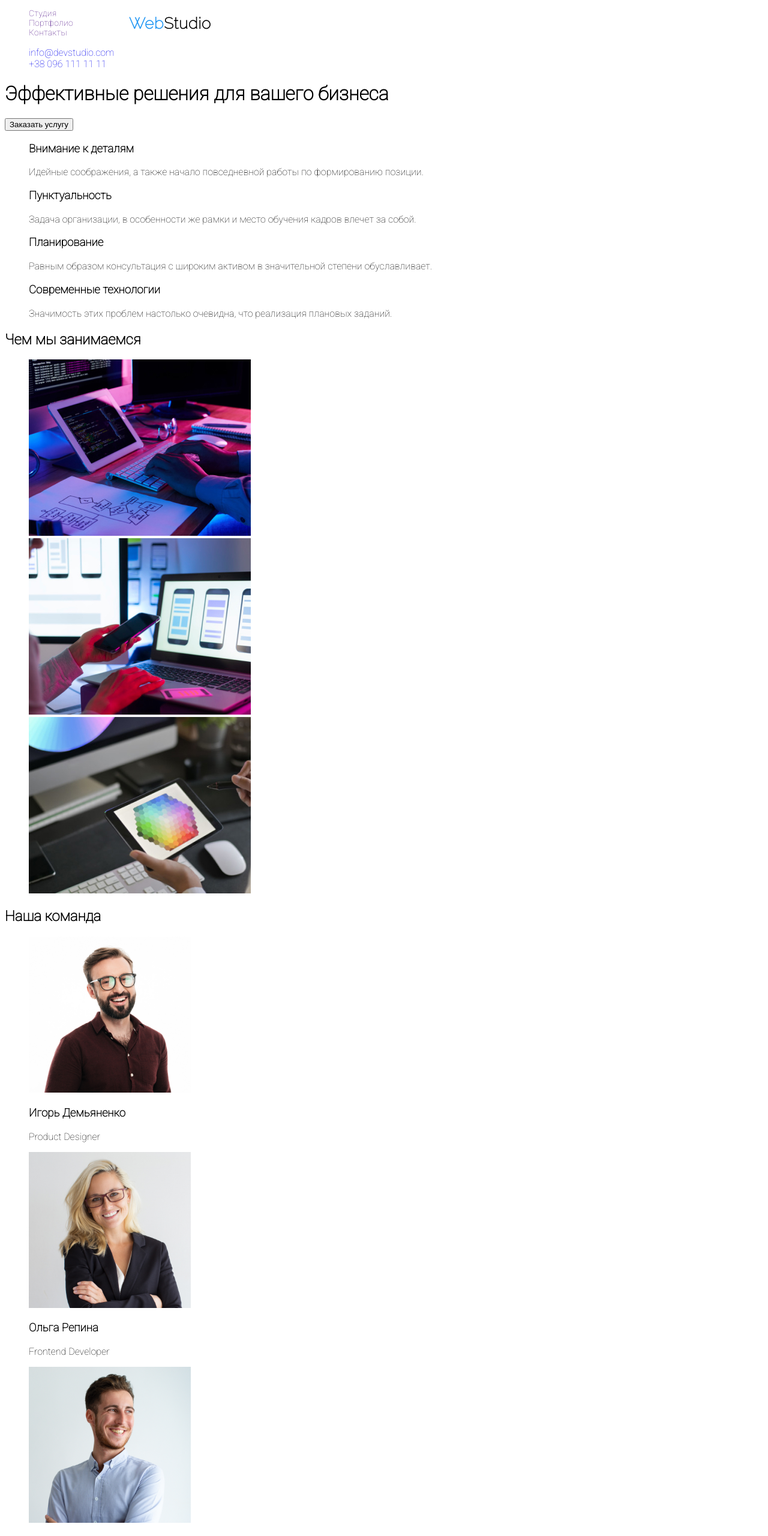
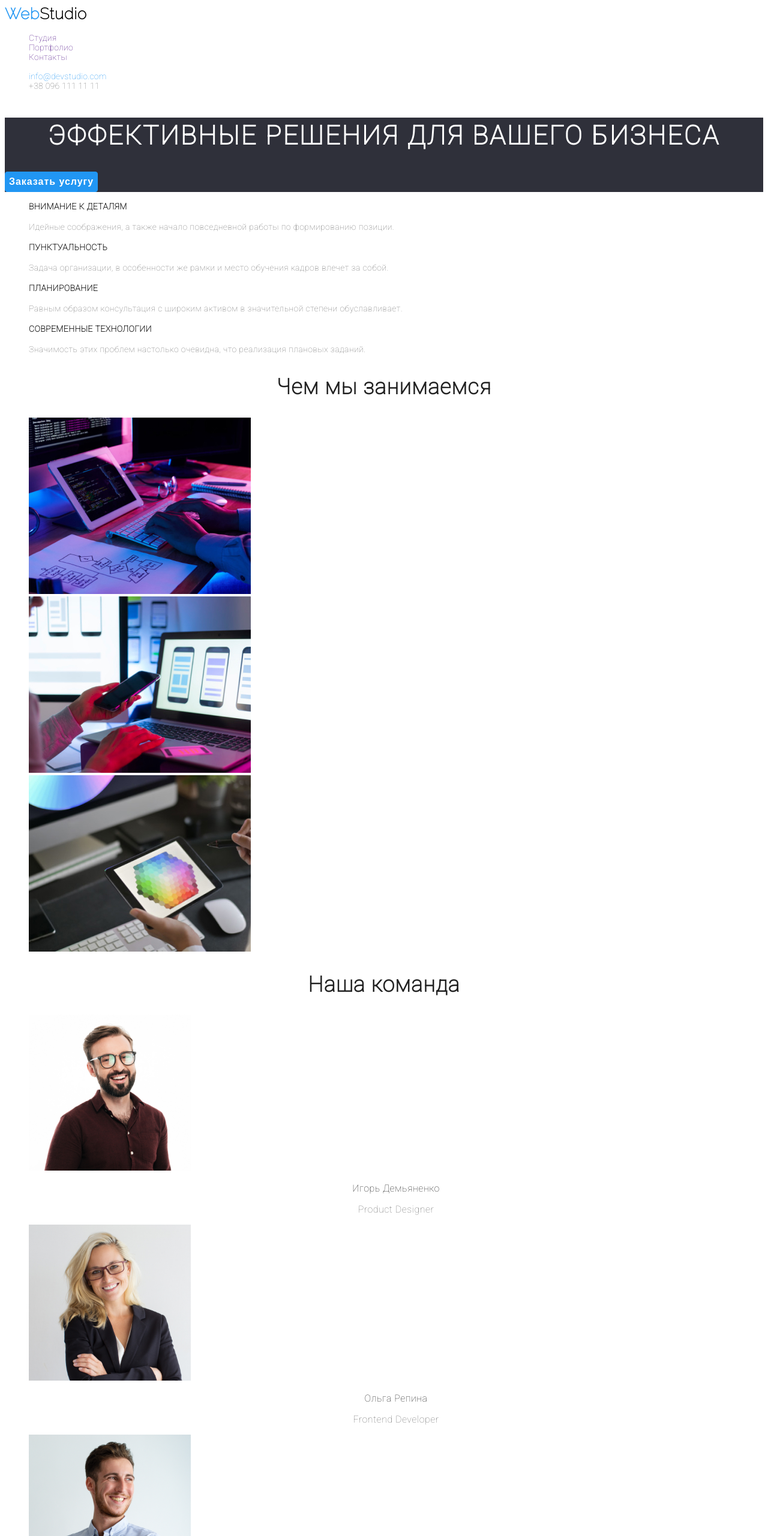
Before and after one commit to Shellma2011/goit-markup-hw-02, a plain HTML site: page index.html in a window 1280 px wide. Shown: the top 2560 px of the page at 60% size. Drawn offline with Linux system fonts and the light colour scheme.

Commit message:
ДЗ #2 19.05.21 01:15
базовая стилизация страницы. присвоение классов. необходимы правки ошибок

```diff
--- a/CSS/style.css
+++ b/CSS/style.css
@@ -1,9 +1,6 @@
 :root {
-  --logo-link-web-color: #2196F3;
+  --logo-link-web-color: #2196f3;
   --logo-link-studio-color: #000000;
-
-;
-
 }
 
 body {
@@ -18,44 +15,208 @@ a {
   text-decoration: none;
 }
 
-/* НАВИГАЦИЯ ПО САЙТУ */
+.div-list {
+  text-decoration: none;
+}
+
+header {
+  display: flow-root;
+}
+
+/* ВЕРХНЯЯ ЛИНИЯ */
 
 /* logo-WebStudio */
 .logo-WebStudio {
-  font-family: 'Raleway', sans-serif;
-  position: absolute;
-  width: 145px;
-  height: 31px;
-  left: 215px;
-  top: 24px;
+  font-family: "Raleway", sans-serif;
+  font-size: 26px;
+  font-weight: 700;
   font-style: normal;
-  font-weight: bold;
-  font-size: 26px;
   line-height: 31px;
   letter-spacing: 0.03em;
 }
 
-.logo-link-web{
+.logo-link-web {
   color: var(--logo-link-web-color);
 }
 
-.logo-link-studio{
+.logo-link-studio {
   color: var(--logo-link-studio-color);
 }
 
-.div-list {
-  text-decoration: none;
-}
-
-.div-list-navigation {
-  color: #212121;
-  padding: 68px, 16px; 679px; 32px;
+.div-list-navigation li {
+  font-family: Roboto;
   font-style: normal;
   font-weight: 500;
   font-size: 14px;
   line-height: 16px;
   letter-spacing: 0.02em;
-  }
+  color: #212121;
+}
 
-.div-list-contacts {
+.div-list-navigation-item {
 }
+
+.div-list-contacts li {
+  font-style: normal;
+  font-weight: 500;
+  font-size: 14px;
+  line-height: 16px;
+  letter-spacing: 0.02em;
+}
+
+.div-list-contacts-mail {
+  color: #2196f3;
+}
+
+.div-list-contacts-tel {
+  color: #757575;
+}
+
+/* ШАПКА */
+
+.div-hero {
+  background-color: #2f303a;
+}
+.div-hero-tagline {
+  font-style: normal;
+  font-weight: 900;
+  font-size: 44px;
+  line-height: 60px;
+  text-align: center;
+  letter-spacing: 0.06em;
+  text-transform: uppercase;
+  color: #ffffff;
+}
+
+.div-hero-button {
+  padding: 200px, 50px, 430px, 700px;
+  border: 1px solid var(--logo-link-web-color);
+  background-color: var(--logo-link-web-color);
+  border-radius: 4px;
+}
+.div-hero-text {
+  padding: 136px, 30px, 440px, 732px;
+  font-weight: 700;
+  font-style: normal;
+  font-weight: bold;
+  font-size: 16px;
+  line-height: 30px;
+  display: flex;
+  align-items: center;
+  text-align: center;
+  letter-spacing: 0.06em;
+  color: #ffffff;
+}
+
+/* ОСОБЕННОСТИ */
+
+.section-features {
+}
+
+.section-features-list {
+}
+
+.features-list {
+}
+
+.features-title {
+  font-weight: 700;
+  font-style: normal;
+  font-size: 14px;
+  line-height: 16px;
+  letter-spacing: 0.03em;
+  text-transform: uppercase;
+  color: #212121;
+}
+
+.features-discription {
+  font-weight: 400;
+  font-style: normal;
+  font-size: 14px;
+  line-height: 24px;
+  letter-spacing: 0.03em;
+  color: #757575;
+}
+
+.section-heading {
+  font-style: normal;
+  font-weight: 700;
+  font-size: 36px;
+  line-height: 42px;
+  text-align: center;
+  letter-spacing: 0.03em;
+  color: #212121;
+}
+
+/* ЧЕМ МЫ ЗАНИМАЕМСЯ */
+
+.photo-box {
+}
+
+.photo-title {
+}
+
+.photo-title-size {
+}
+
+/* НАША КОМАНДА */
+
+.section-team {
+}
+
+.team-list {
+}
+
+.team-photo {
+}
+
+.team-name {
+  font-style: normal;
+  font-weight: 500;
+  font-size: 16px;
+  line-height: 19px;
+  text-align: center;
+  letter-spacing: 0.03em;
+  color: #212121;
+}
+
+.team-position {
+  font-style: normal;
+  font-weight: 400;
+  font-size: 16px;
+  line-height: 19px;
+  text-align: center;
+  letter-spacing: 0.03em;
+  color: #757575;
+}
+
+/* ПОДВАЛ */
+
+.footer-contacts-list {
+  background-color: #2f303a;
+}
+
+.footer-contacts-address {
+  font-style: normal;
+  font-weight: 400;
+  font-size: 14px;
+  line-height: 24px;
+  letter-spacing: 0.03em;
+  color: #ffffff;
+}
+
+.contacts-title {
+  font-family: Roboto;
+  font-style: normal;
+  font-weight: normal;
+  font-size: 14px;
+  line-height: 24px;
+  letter-spacing: 0.03em;
+  color: #ffffff;
+}
+
+.contacts-title-mail {
+}
+
+.contacts-title-tel {
+}
--- a/index.html
+++ b/index.html
@@ -1,5 +1,6 @@
 <!DOCTYPE html>
 <html lang="ru">
+
 <head>
     <meta charset="UTF-8">
     <meta http-equiv="X-UA-Compatible" content="IE=edge">
@@ -10,21 +11,23 @@
         rel="stylesheet">
     <link rel="stylesheet" href="./CSS/style.css">
 </head>
+
 <body>
 
     <!-- Верхняя линия -->
     <header>
         <nav class="div-list">
-                <a href="" class="logo-WebStudio"><span class="logo-link-web">Web</span><span class="logo-link-studio">Studio</span></a>
+            <a href="" class="logo-WebStudio"><span class="logo-link-web">Web</span><span
+                    class="logo-link-studio">Studio</span></a>
             <ul class="div-list-navigation">
-                    <li><a href="">Студия</a></li>
-                    <li><a href="">Портфолио</a></li>
-                    <li><a href="">Контакты</a></li>
+                <li class="div-list-navigation-item"><a href=""><span>Студия</span></a></li>
+                <li class="div-list-navigation-item"><a href=""><span>Портфолио</span></a></li>
+                <li class="div-list-navigation-item"><a href=""><span>Контакты</span></a></li>
             </ul>
         </nav>
         <ul class="div-list-contacts">
-                    <li><a href="mailto:info@devstudio.com">info@devstudio.com</a></li>
-                    <li><a href="tel:++380961111111">+38 096 111 11 11</a></li>
+            <li><a href="mailto:info@devstudio.com" class="div-list-contacts-mail">info@devstudio.com</a></li>
+            <li><a href="tel:++380961111111" class="div-list-contacts-tel">+38 096 111 11 11</a></li>
         </ul>
     </header>
 
@@ -32,76 +35,85 @@
     <main>
 
         <!-- Шапка -->
-            <h1>Эффективные решения для вашего бизнеса</h1>
-            <button type="button">Заказать услугу</button>
-
+        <div class="div-hero">
+            <h1 class="div-hero-tagline">Эффективные решения для вашего бизнеса</h1>
+            <button type="button" class="div-hero-button"><span class="div-hero-text">Заказать услугу</span></button>
+        </div>
         <!-- Особенности -->
-        <section>
-            <ul>
-                <li>
-                    <h3>Внимание к деталям</h3>
-                    <p>Идейные соображения, а также начало повседневной работы по формированию позиции.</p></li>
-                <li>
-                    <h3>Пунктуальность</h3>
-                    <p>Задача организации, в особенности же рамки и место обучения кадров влечет за собой.</p>
+        <section class="section-features">
+            <ul class="section-features-list">
+                <li class="features-list">
+                    <h3 class="features-title">Внимание к деталям</h3>
+                    <p class="features-discription">Идейные соображения, а также начало повседневной работы по
+                        формированию позиции.</p>
                 </li>
-                <li>
-                    <h3>Планирование</h3>
-                    <p>Равным образом консультация с широким активом в значительной степени обуславливает.</p>
+                <li class="features-list">
+                    <h3 class="features-title">Пунктуальность</h3>
+                    <p class="features-discription">Задача организации, в особенности же рамки и место обучения кадров
+                        влечет за собой.</p>
                 </li>
-                    <li>
-                        <h3>Современные технологии</h3>
-                        <p>Значимость этих проблем настолько очевидна, что реализация плановых заданий.</p>
+                <li class="features-list">
+                    <h3 class="features-title">Планирование</h3>
+                    <p class="features-discription">Равным образом консультация с широким активом в значительной степени
+                        обуславливает.</p>
+                </li>
+                <li class="features-list">
+                    <h3 class="features-title">Современные технологии</h3>
+                    <p class="features-discription">Значимость этих проблем настолько очевидна, что реализация плановых
+                        заданий.</p>
                 </li>
             </ul>
         </section>
 
-        <!-- Особенности -->
+        <!-- Чем мы занимаемся -->
         <section>
-            <h2>Чем мы занимаемся</h2>
-            <ul>
-                <li><img src="./images/img1.jpg" alt="руки на клавиатуре, перед экраном" width=370></li>
-                <li><img src="./images/img2.jpg" alt="смартфон в руке перед ноутбуком" width=370></li>
-                <li><img src="./images/img3.jpg" alt="цветовая палитра на планшете" width=370></li>
+            <h2 class="section-heading">Чем мы занимаемся</h2>
+            <ul class="photo-box">
+                <li class="photo-title"><img src="./images/img1.jpg" alt="руки на клавиатуре, перед экраном" width=370>
+                </li>
+                <li class="photo-title"><img src="./images/img2.jpg" alt="смартфон в руке перед ноутбуком" width=370>
+                </li>
+                <li class="photo-title"><img src="./images/img3.jpg" alt="цветовая палитра на планшете" width=370></li>
             </ul>
         </section>
 
         <!-- Наша команда -->
         <section>
-            <h2>Наша команда</h2>
-            <ul>
-                <li>
-                    <img src="./images/фотоИгорьДемьяненко.jpg" alt="фото Игорь Демьяненко" width=270>
-                    <h3>Игорь Демьяненко</h3>
-                    <p>Product Designer</p>
+            <h2 class="section-heading">Наша команда</h2>
+            <ul class="section-team">
+                <li class="team-list">
+                    <img class="team-photo" src="./images/фотоИгорьДемьяненко.jpg" alt="фото Игорь Демьяненко"
+                        width=270>
+                    <h3 class="team-name">Игорь Демьяненко</h3>
+                    <p class="team-position">Product Designer</p>
                 </li>
-                <li>
-                    <img src="./images/фотоОльгаРепина.jpg" alt="фото Ольга Репина" width=270>
-                    <h3>Ольга Репина</h3>
-                    <p>Frontend Developer</p>
+                <li class="team-list">
+                    <img class="team-photo" src="./images/фотоОльгаРепина.jpg" alt="фото Ольга Репина" width=270>
+                    <h3 class="team-name">Ольга Репина</h3>
+                    <p class="team-position">Frontend Developer</p>
                 </li>
-                <li>
-                    <img src="./images/фотоНиколайТарасов.jpg" alt="фото Николай Тарасов" width=270>
-                    <h3>Николай Тарасов</h3>
-                    <p>Marketing</p>
+                <li class="team-list">
+                    <img class="team-photo" src="./images/фотоНиколайТарасов.jpg" alt="фото Николай Тарасов" width=270>
+                    <h3 class="team-name">Николай Тарасов</h3>
+                    <p class="team-position">Marketing</p>
                 </li>
-                <li>
-                    <img src="./images/фотоМихаилЕрмаков.jpg" alt="фото Михаил Ермаков" width=270>
-                    <h3>Михаил Ермаков</h3>
-                    <p>UI Designer</p>
+                <li class="team-list">
+                    <img class="team-photo" src="./images/фотоМихаилЕрмаков.jpg" alt="фото Михаил Ермаков" width=270>
+                    <h3 class="team-name">Михаил Ермаков</h3>
+                    <p class="team-position">UI Designer</p>
                 </li>
             </ul>
         </section>
     </main>
 
     <!-- Подвал -->
-    <footer>
-        <!-- copyright, atc -->
-        <a href="">WebStudio</a>
-        <address>г. Киев, пр-т Леси Украинки, 26</address>
-        <ul>
-            <li><a href="mailto:info@example.com">info@example.com</a></li>
-            <li><a href="tel:+380991111111">+38 099 111 11 11</a></li>
+    <footer class="footer-contacts-list">
+        <a class="logo-WebStudio" href="#">WebStudio</a>
+        <address class="footer-contacts-address">г. Киев, пр-т Леси Украинки, 26</address>
+        <ul class="contacts-list">
+            <li class="contacts-title"><a class="contacts-title-mail"
+                    href="mailto:info@example.com">info@example.com</a></li>
+            <li class="contacts-title"><a class="contacts-title-tel" href="tel:+380991111111">+38 099 111 11 11</a></li>
         </ul>
     </footer>
 
```
Lines whose indentation alone changed are shown as unchanged.
